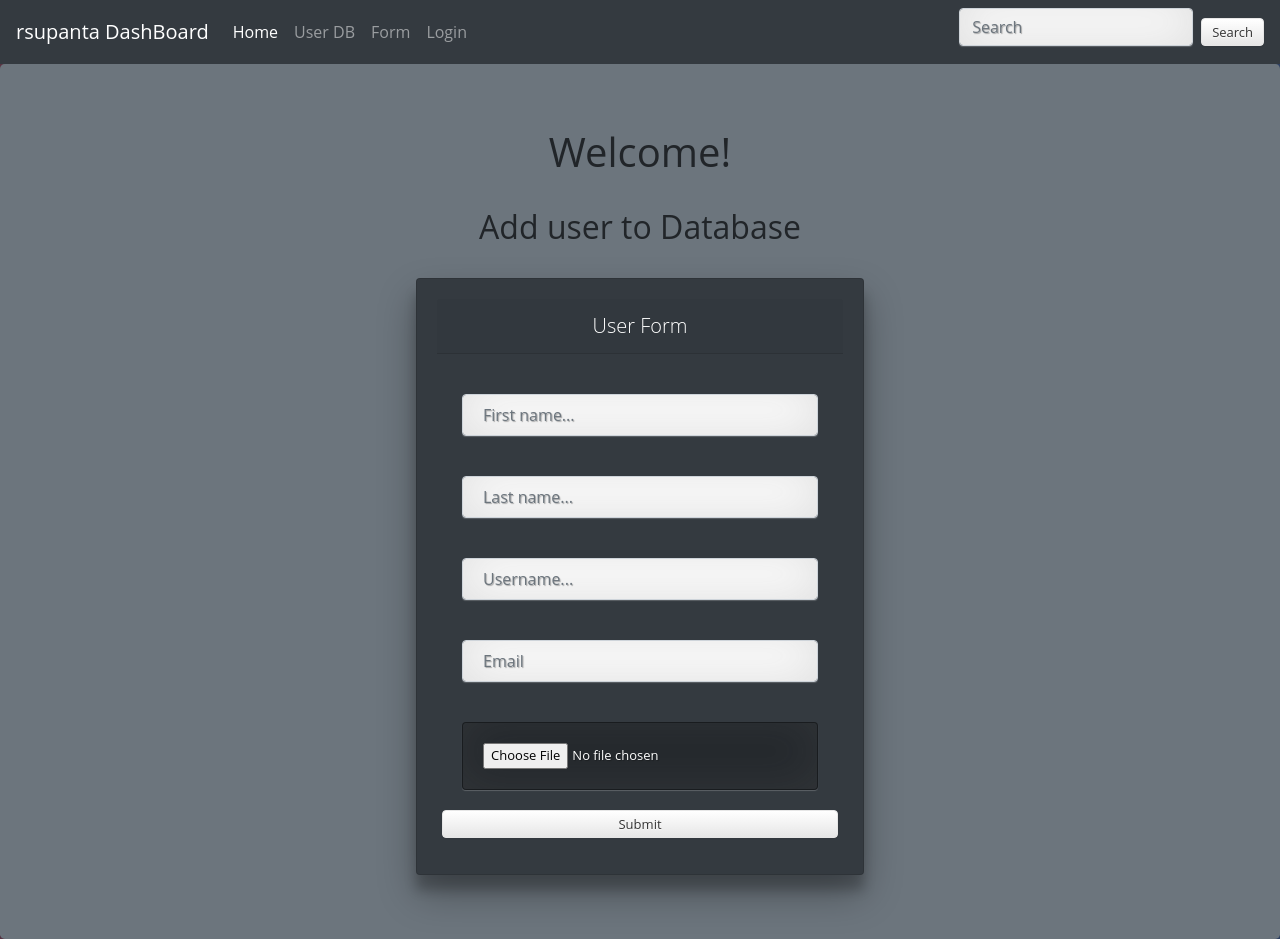
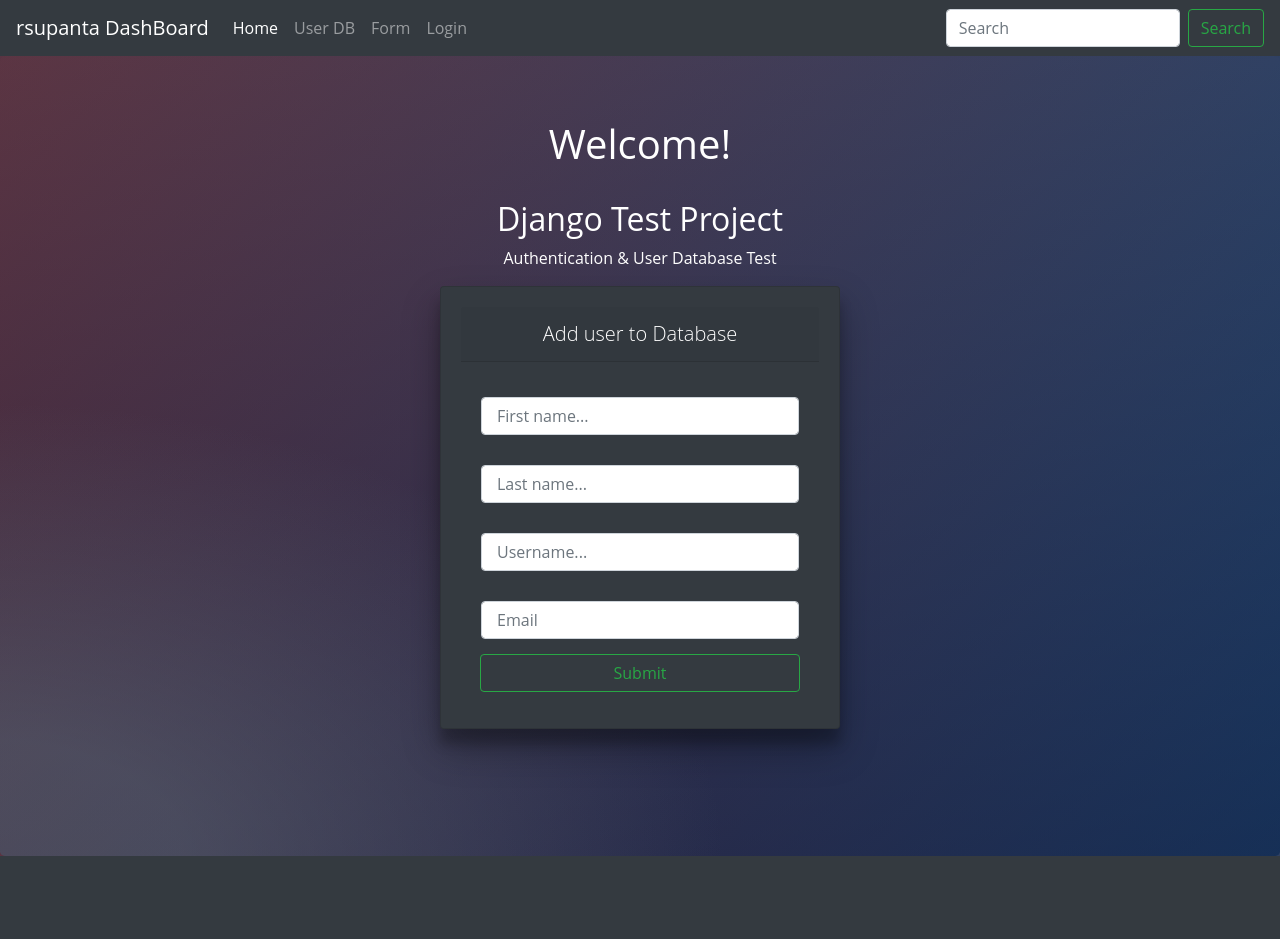
Before and after one commit to rsupanta/django_app_test_deployment, a Django app: page / in a window 1280 px wide. After the commit the page ends 856 px from the top, so only its background shows below. Run offline with Django 3.2, Linux system fonts and the light colour scheme; some libraries are stand-ins or nearby versions.

Commit message:
Updated whole UI, User DB now have some scrolling issue

```diff
--- a/userDB/static/css/style.css
+++ b/userDB/static/css/style.css
@@ -3,20 +3,20 @@
 }
 
 .card-margin {
-  padding-top: 20px;
-  padding-bottom: 20px;
-  margin-top: 20px;
-  margin-bottom: 20px;
-  padding-left: 20px;
-  padding-right: 20px;
-  margin-left: 20px;
-  margin-right: 20px;
+  padding-top: 15px;
+  padding-bottom: 15px;
+  margin-top: 15px;
+  margin-bottom: 15px;
+  padding-left: 15px;
+  padding-right: 15px;
+  margin-left: 15px;
+  margin-right: 15px;
 }
 
 /* Login page CSS */
 
-@import url(https://fonts.googleapis.com/css?family=Open + Sans);
-.btn {
+@import url(https://fonts.googleapis.com/css?family=Open+Sans);
+.btnn {
   display: inline-block;
   *display: inline;
   *zoom: 1;
@@ -140,7 +140,7 @@
   overflow: hidden;
 }
 
-body {
+.body {
   width: 100%;
   height: 100%;
   font-family: "Open Sans", sans-serif;
@@ -215,7 +215,7 @@
   text-align: center;
 }
 
-input {
+.input {
   width: 100%;
   margin-bottom: 10px;
   background: rgba(0, 0, 0, 0.3);
--- a/userDB/templates/userDB_app/base.html
+++ b/userDB/templates/userDB_app/base.html
@@ -13,7 +13,7 @@
     <link rel="stylesheet" type="text/css" href="{% static 'css/style.css' %}">
 </head>
 
-<body class="bg-secondary">
+<body class="body">
 
     <nav class="navbar navbar-expand-lg navbar-dark bg-dark">
         <a class="navbar-brand" href="{% url 'admin:index' %}">rsupanta DashBoard</a>
--- a/userDB/templates/userDB_app/index.html
+++ b/userDB/templates/userDB_app/index.html
@@ -7,44 +7,34 @@
 
 {% block body_block %}
 
-<div class="jumbotron bg-secondary">
+<div class="jumbotron body text-white">
     <h1 class="text-center">Welcome!</h1>
     <br>
-    <h2 class="text-center">Add user to Database </h2>
-    <br>
+    <h2 class="text-center">Django Test Project </h2>
+    <p class="text-center">Authentication & User Database Test</p>
+
+    <form>
 
 
 
         <div class="card text-white bg-dark text-center container card-shadow"
-        style="max-width: 28rem;padding-top: 20px;padding-right: 20px;padding-left: 20px;">
-        <div class="card-header lead">User Form</div>
+            style="max-width: 25rem;padding-top: 20px;padding-right: 20px;padding-left: 20px;">
+            <div class="card-header lead">Add user to Database</div>
             <div class="card-body">
-
                 <div class="form-group">
                     <form enctype="multipart/form-data" method="POST">
                         <div class="form-group row">
                             {% csrf_token %}
 
-                        {{form.first_name}}
+                            {{ form.first_name }}
+                            {{ form.last_name }}
+                            {{ form.username }}
+                            {{ form.email }}
+                            {{ form.bot_catcher }}
 
-                        {{form.last_name}}
+                            <input class="btn btn-outline-success container" style="max-width: 20rem;" type="submit"
+                                value="Submit">
 
-
-                        {{form.username}}
-
-
-                        {{form.email}}
-
-
-                        {{form.photo}}
-
-
-                        {{form.bot_catcher}}
-
-                        <div class="" style="width: 28rem;">
-
-                            <input class=" btn btn-outline-success container" type="submit" value="Submit">
-                        </div>
 
                     </form>
                 </div>
--- a/userDB/templates/userDB_app/user.html
+++ b/userDB/templates/userDB_app/user.html
@@ -6,11 +6,11 @@
 
 {% block body_block %}
 
-<div class="jumbotron bg-secondary ">
+<div class="jumbotron body text-white">
     <h1 class="text-center">Welcome!</h1>
 
     <br>
-    <h2 class="text-center">Users List from Database </h2>
+    <h2 class="text-center">User List from Database </h2>
     <br>
     <div class="container text-monospace">
         {% if user_db %}
--- a/userDB/userDB/urls.py
+++ b/userDB/userDB/urls.py
@@ -16,9 +16,9 @@
 from django.contrib import admin
 from django.urls import path, include
 from userDB_app import views
-# from userDB import settings
-# from django.contrib.staticfiles.urls import static
-# from django.contrib.staticfiles.urls import staticfiles_urlpatterns
+from userDB import settings
+from django.contrib.staticfiles.urls import static
+from django.contrib.staticfiles.urls import staticfiles_urlpatterns
 from userDB_app import urls
 
 
@@ -28,5 +28,5 @@
     path('', include('userDB_app.urls')),
 ]
 
-# urlpatterns += staticfiles_urlpatterns()
-# urlpatterns += static(settings.MEDIA_URL, document_root=settings.MEDIA_ROOT)
+urlpatterns += staticfiles_urlpatterns()
+urlpatterns += static(settings.MEDIA_URL, document_root=settings.MEDIA_ROOT)
--- a/userDB/userDB_app/form.py
+++ b/userDB/userDB_app/form.py
@@ -113,7 +113,30 @@
 
 
 class User_login_form(forms.ModelForm):
-    password = forms.CharField(widget=forms.PasswordInput())
+
+    username = forms.CharField(widget=forms.TextInput(
+        attrs={
+            'Placeholder': 'Username...',
+            'class': 'input'
+        }
+    )
+    )
+
+    email = forms.EmailField(widget=forms.EmailInput(
+        attrs={
+            'Placeholder': 'Email...',
+            'class': 'input'
+        }
+    )
+    )
+
+    password = forms.CharField(widget=forms.PasswordInput(
+        attrs={
+            'Placeholder': 'Password...',
+            'class': 'input'
+        }
+    )
+    )
 
     class Meta():
         model = User
@@ -125,6 +148,16 @@
 
 
 class User_profile_info_form(forms.ModelForm):
+
+    portfolio_site = forms.URLField(
+        widget=forms.URLInput(
+            attrs={
+                'Placeholder': 'Portfolio Site URL...',
+                'class': 'input'
+            }
+        )
+    )
+
     class Meta():
         model = UserProfileInfo
         fields = (
```
Also changed, not shown: other parts of userDB/static/css/style.css (+17 -17 lines), userDB/templates/userDB_app/login.html (+5 -5 lines), userDB/templates/userDB_app/register.html (+21 -1 lines), userDB/db.sqlite3. Lines whose indentation alone changed are shown as unchanged.
